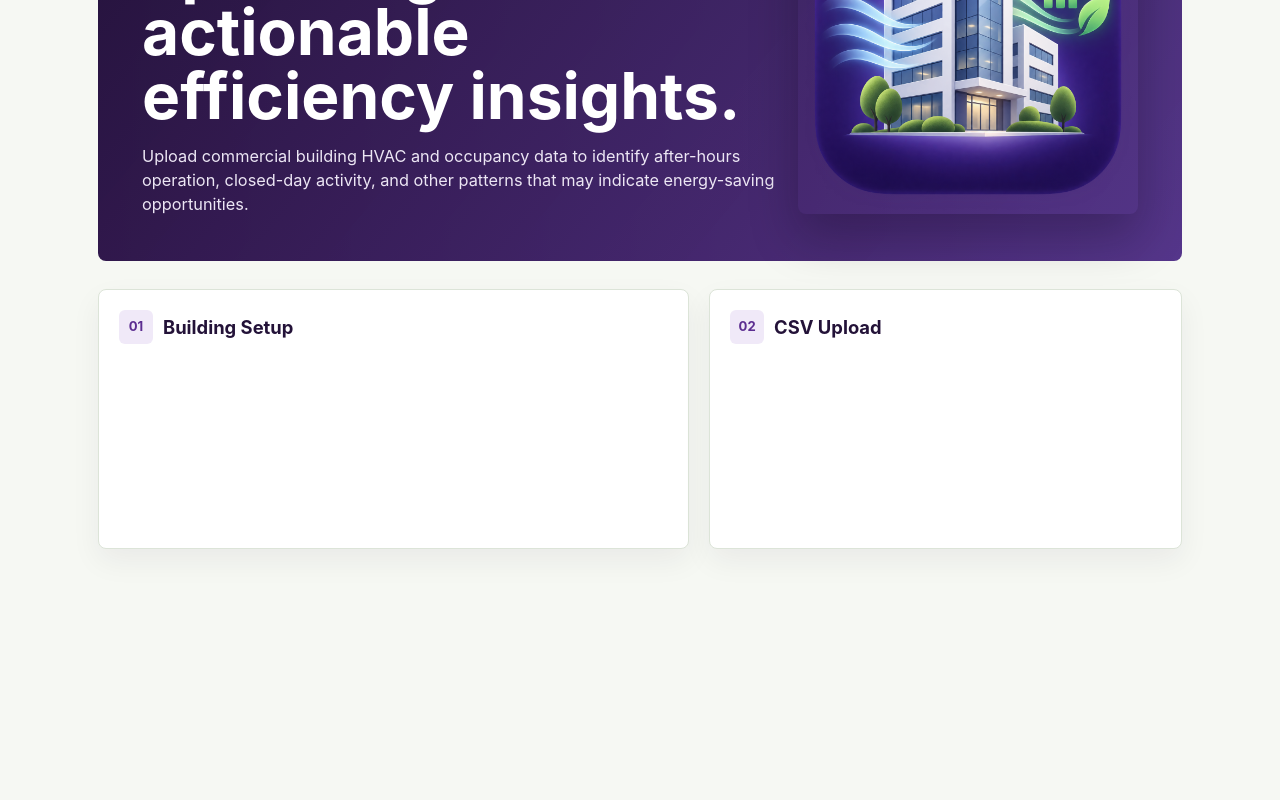
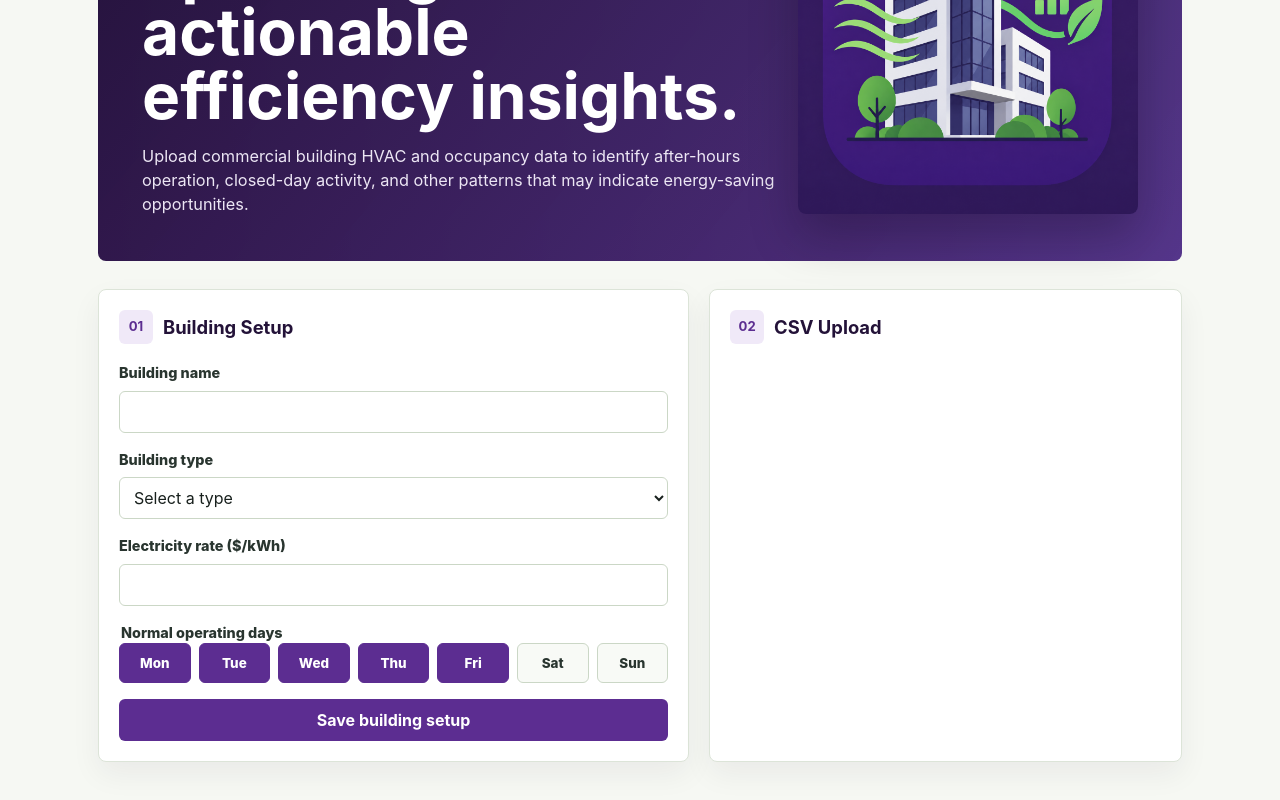
Before and after one commit to traval313/building-hvac-analyzer, a React (Vite) app: page / in a window 1280 px wide. Shown: the part 316-1116 px from the top of the page. Before the commit the page ends 921 px from the top, so only its background shows below. Built offline with nearby package versions, Linux system fonts and the light colour scheme.

Commit message:
building configuration form

```diff
--- a/src/App.tsx
+++ b/src/App.tsx
@@ -1,4 +1,10 @@
+import { useState } from 'react';
+import BuildingConfigForm from './components/BuildingConfigForm';
+import { BuildingConfig } from './types/buildingConfig';
+
 function App() {
+  const [buildingConfig, setBuildingConfig] = useState<BuildingConfig | null>(null);
+
   return (
     <main className="app-shell">
       <header className="topbar" aria-label="Application header">
@@ -20,7 +26,7 @@ function App() {
         </div>
         <img
           className="hero-icon"
-          src="/temp-hvac-icon.png"
+          src="/buildingpulse-icon3.png"
           alt="HVAC analytics icon"
         />
       </section>
@@ -31,6 +37,21 @@ function App() {
             <span>01</span>
             <h2>Building Setup</h2>
           </div>
+          <BuildingConfigForm
+            initialConfig={buildingConfig}
+            onSubmit={setBuildingConfig}
+          />
+          {buildingConfig && (
+            <div className="config-summary" aria-live="polite">
+              <p className="summary-label">Saved configuration</p>
+              <h3>{buildingConfig.buildingName}</h3>
+              <p>
+                {buildingConfig.buildingType} building, ${buildingConfig.electricityRate.toFixed(4)}
+                /kWh
+              </p>
+              <p>{buildingConfig.normalOperatingDays.join(', ')}</p>
+            </div>
+          )}
         </div>
 
         <div className="panel upload-panel">
--- /dev/null
+++ b/src/components/BuildingConfigForm.tsx
@@ -0,0 +1,222 @@
+import { FormEvent, useState } from 'react';
+import {
+  BuildingConfig,
+  BuildingType,
+  OperatingDay,
+  buildingTypes,
+  operatingDays,
+} from '../types/buildingConfig';
+
+type BuildingConfigFormValues = {
+  buildingName: string;
+  buildingType: '' | BuildingType;
+  electricityRate: string;
+  normalOperatingDays: OperatingDay[];
+};
+
+type BuildingConfigFormErrors = Partial<Record<keyof BuildingConfigFormValues, string>>;
+
+type BuildingConfigFormProps = {
+  initialConfig?: BuildingConfig | null;
+  onSubmit: (config: BuildingConfig) => void;
+};
+
+const createInitialValues = (
+  initialConfig?: BuildingConfig | null,
+): BuildingConfigFormValues => ({
+  buildingName: initialConfig?.buildingName ?? '',
+  buildingType: initialConfig?.buildingType ?? '',
+  electricityRate:
+    initialConfig?.electricityRate === undefined
+      ? ''
+      : String(initialConfig.electricityRate),
+  normalOperatingDays: initialConfig?.normalOperatingDays ?? [
+    'Monday',
+    'Tuesday',
+    'Wednesday',
+    'Thursday',
+    'Friday',
+  ],
+});
+
+const validateForm = (
+  values: BuildingConfigFormValues,
+): { errors: BuildingConfigFormErrors; config?: BuildingConfig } => {
+  const errors: BuildingConfigFormErrors = {};
+  const trimmedBuildingName = values.buildingName.trim();
+  const electricityRate = Number(values.electricityRate);
+
+  if (!trimmedBuildingName) {
+    errors.buildingName = 'Enter a building name.';
+  }
+
+  if (!values.buildingType) {
+    errors.buildingType = 'Select a building type.';
+  }
+
+  if (!values.electricityRate.trim()) {
+    errors.electricityRate = 'Enter an electricity rate.';
+  } else if (!Number.isFinite(electricityRate) || electricityRate < 0) {
+    errors.electricityRate = 'Enter a rate of 0 or greater.';
+  }
+
+  if (values.normalOperatingDays.length === 0) {
+    errors.normalOperatingDays = 'Select at least one operating day.';
+  }
+
+  if (Object.keys(errors).length > 0 || !values.buildingType) {
+    return { errors };
+  }
+
+  return {
+    errors,
+    config: {
+      buildingName: trimmedBuildingName,
+      buildingType: values.buildingType,
+      electricityRate,
+      normalOperatingDays: values.normalOperatingDays,
+    },
+  };
+};
+
+function BuildingConfigForm({ initialConfig, onSubmit }: BuildingConfigFormProps) {
+  const [values, setValues] = useState<BuildingConfigFormValues>(() =>
+    createInitialValues(initialConfig),
+  );
+  const [errors, setErrors] = useState<BuildingConfigFormErrors>({});
+
+  const fieldErrorId = (field: keyof BuildingConfigFormValues) =>
+    errors[field] ? `${field}-error` : undefined;
+
+  const updateDaySelection = (day: OperatingDay) => {
+    setValues((currentValues) => {
+      const isSelected = currentValues.normalOperatingDays.includes(day);
+      return {
+        ...currentValues,
+        normalOperatingDays: isSelected
+          ? currentValues.normalOperatingDays.filter((selectedDay) => selectedDay !== day)
+          : [...currentValues.normalOperatingDays, day],
+      };
+    });
+  };
+
+  const handleSubmit = (event: FormEvent<HTMLFormElement>) => {
+    event.preventDefault();
+
+    const result = validateForm(values);
+    setErrors(result.errors);
+
+    if (result.config) {
+      onSubmit(result.config);
+    }
+  };
+
+  return (
+    <form className="building-config-form" noValidate onSubmit={handleSubmit}>
+      <div className="form-field">
+        <label htmlFor="buildingName">Building name</label>
+        <input
+          aria-describedby={fieldErrorId('buildingName')}
+          aria-invalid={Boolean(errors.buildingName)}
+          id="buildingName"
+          name="buildingName"
+          onChange={(event) =>
+            setValues((currentValues) => ({
+              ...currentValues,
+              buildingName: event.target.value,
+            }))
+          }
+          type="text"
+          value={values.buildingName}
+        />
+        {errors.buildingName && (
+          <p className="field-error" id="buildingName-error">
+            {errors.buildingName}
+          </p>
+        )}
+      </div>
+
+      <div className="form-field">
+        <label htmlFor="buildingType">Building type</label>
+        <select
+          aria-describedby={fieldErrorId('buildingType')}
+          aria-invalid={Boolean(errors.buildingType)}
+          id="buildingType"
+          name="buildingType"
+          onChange={(event) =>
+            setValues((currentValues) => ({
+              ...currentValues,
+              buildingType: event.target.value as BuildingConfigFormValues['buildingType'],
+            }))
+          }
+          value={values.buildingType}
+        >
+          <option value="">Select a type</option>
+          {buildingTypes.map((buildingType) => (
+            <option key={buildingType} value={buildingType}>
+              {buildingType}
+            </option>
+          ))}
+        </select>
+        {errors.buildingType && (
+          <p className="field-error" id="buildingType-error">
+            {errors.buildingType}
+          </p>
+        )}
+      </div>
+
+      <div className="form-field">
+        <label htmlFor="electricityRate">Electricity rate ($/kWh)</label>
+        <input
+          aria-describedby={fieldErrorId('electricityRate')}
+          aria-invalid={Boolean(errors.electricityRate)}
+          id="electricityRate"
+          min="0"
+          name="electricityRate"
+          onChange={(event) =>
+            setValues((currentValues) => ({
+              ...currentValues,
+              electricityRate: event.target.value,
+            }))
+          }
+          step="0.0001"
+          type="number"
+          value={values.electricityRate}
+        />
+        {errors.electricityRate && (
+          <p className="field-error" id="electricityRate-error">
+            {errors.electricityRate}
+          </p>
+        )}
+      </div>
+
+      <fieldset
+        aria-describedby={fieldErrorId('normalOperatingDays')}
+        className="form-field day-fieldset"
+      >
+        <legend>Normal operating days</legend>
+        <div className="day-options">
+          {operatingDays.map((day) => (
+            <label className="day-option" key={day}>
+              <input
+                checked={values.normalOperatingDays.includes(day)}
+                onChange={() => updateDaySelection(day)}
+                type="checkbox"
+              />
+              <span>{day.slice(0, 3)}</span>
+            </label>
+          ))}
+        </div>
+        {errors.normalOperatingDays && (
+          <p className="field-error" id="normalOperatingDays-error">
+            {errors.normalOperatingDays}
+          </p>
+        )}
+      </fieldset>
+
+      <button type="submit">Save building setup</button>
+    </form>
+  );
+}
+
+export default BuildingConfigForm;
--- a/src/styles.css
+++ b/src/styles.css
@@ -26,6 +26,32 @@ input,
 textarea,
 select {
   font: inherit;
+}
+
+input,
+select {
+  width: 100%;
+  min-height: 42px;
+  border: 1px solid #cbd7c6;
+  border-radius: 6px;
+  color: #18201d;
+  background: #ffffff;
+}
+
+input,
+select {
+  padding: 8px 10px;
+}
+
+input:focus,
+select:focus {
+  border-color: #5c2d91;
+  outline: 3px solid #efe5fa;
+}
+
+input[aria-invalid="true"],
+select[aria-invalid="true"] {
+  border-color: #b42318;
 }
 
 button {
@@ -170,6 +196,104 @@ h1 {
   line-height: 1.2;
 }
 
+.building-config-form {
+  display: grid;
+  gap: 16px;
+}
+
+.form-field {
+  display: grid;
+  gap: 7px;
+}
+
+.form-field label,
+.day-fieldset legend {
+  color: #29352f;
+  font-size: 0.9rem;
+  font-weight: 800;
+}
+
+.day-fieldset {
+  min-width: 0;
+  margin: 0;
+  padding: 0;
+  border: 0;
+}
+
+.day-options {
+  display: grid;
+  grid-template-columns: repeat(7, minmax(42px, 1fr));
+  gap: 8px;
+}
+
+.day-option {
+  display: grid;
+  cursor: pointer;
+}
+
+.day-option input {
+  position: absolute;
+  width: 1px;
+  height: 1px;
+  overflow: hidden;
+  clip: rect(0 0 0 0);
+  clip-path: inset(50%);
+  white-space: nowrap;
+}
+
+.day-option span {
+  display: grid;
+  min-height: 40px;
+  place-items: center;
+  border: 1px solid #cbd7c6;
+  border-radius: 6px;
+  color: #29352f;
+  background: #f8faf6;
+  font-size: 0.84rem;
+  font-weight: 800;
+}
+
+.day-option input:checked + span {
+  border-color: #5c2d91;
+  color: #ffffff;
+  background: #5c2d91;
+}
+
+.day-option input:focus-visible + span {
+  outline: 3px solid #efe5fa;
+}
+
+.field-error {
+  margin-bottom: 0;
+  color: #b42318;
+  font-size: 0.84rem;
+  font-weight: 700;
+}
+
+.config-summary {
+  margin-top: 20px;
+  padding-top: 18px;
+  border-top: 1px solid #dce4d8;
+}
+
+.config-summary h3 {
+  margin: 0 0 6px;
+  color: #231238;
+  font-size: 1rem;
+}
+
+.config-summary p {
+  margin-bottom: 4px;
+  color: #4d5b54;
+}
+
+.summary-label {
+  color: #24745a;
+  font-size: 0.78rem;
+  font-weight: 800;
+  text-transform: uppercase;
+}
+
 @media (max-width: 900px) {
   .topbar,
   .hero,
@@ -195,4 +319,8 @@ h1 {
   .topbar button {
     width: 100%;
   }
+
+  .day-options {
+    grid-template-columns: repeat(4, minmax(48px, 1fr));
+  }
 }
--- /dev/null
+++ b/src/types/buildingConfig.ts
@@ -0,0 +1,29 @@
+export const buildingTypes = [
+  'Office',
+  'Retail',
+  'School/Education',
+  'Healthcare',
+  'Warehouse',
+  'Other',
+] as const;
+
+export type BuildingType = (typeof buildingTypes)[number];
+
+export const operatingDays = [
+  'Monday',
+  'Tuesday',
+  'Wednesday',
+  'Thursday',
+  'Friday',
+  'Saturday',
+  'Sunday',
+] as const;
+
+export type OperatingDay = (typeof operatingDays)[number];
+
+export type BuildingConfig = {
+  buildingName: string;
+  buildingType: BuildingType;
+  electricityRate: number;
+  normalOperatingDays: OperatingDay[];
+};
```
Also changed, not shown: public/buildingpulse-icon3.png (added).
